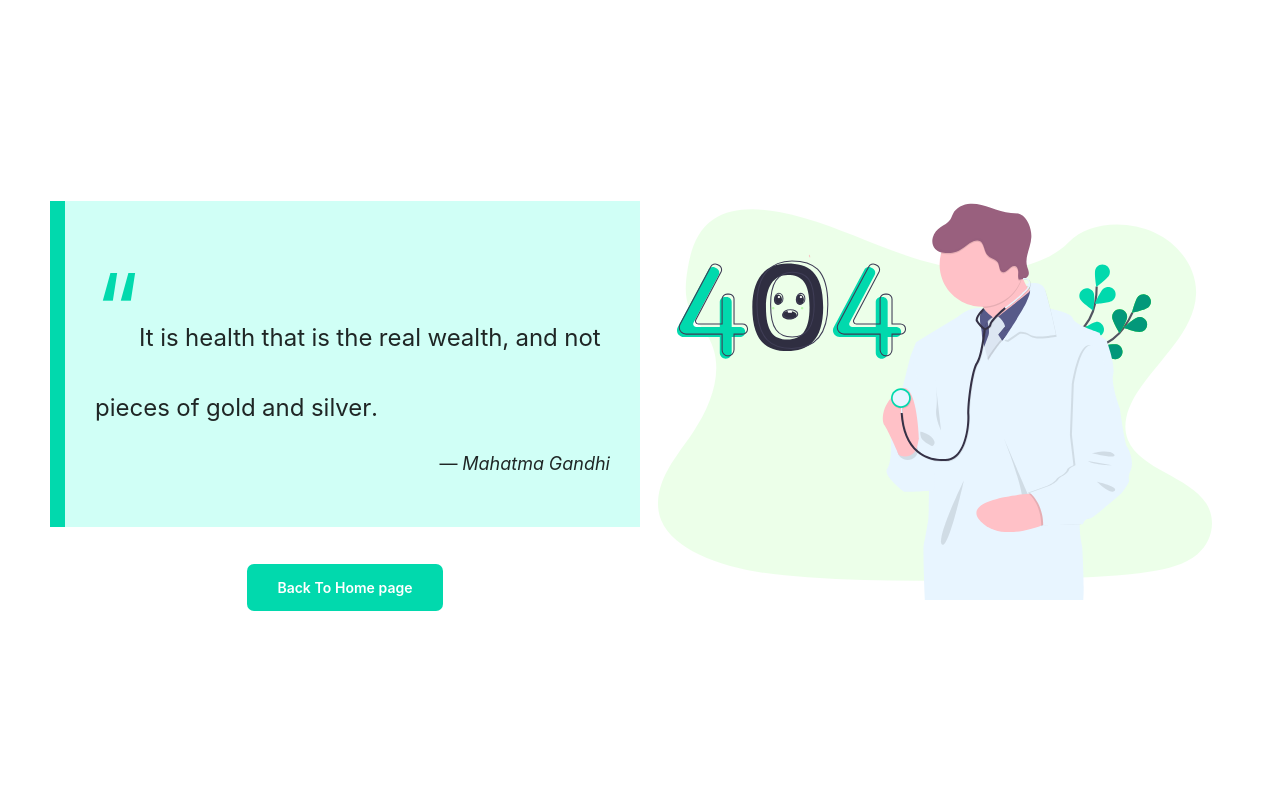
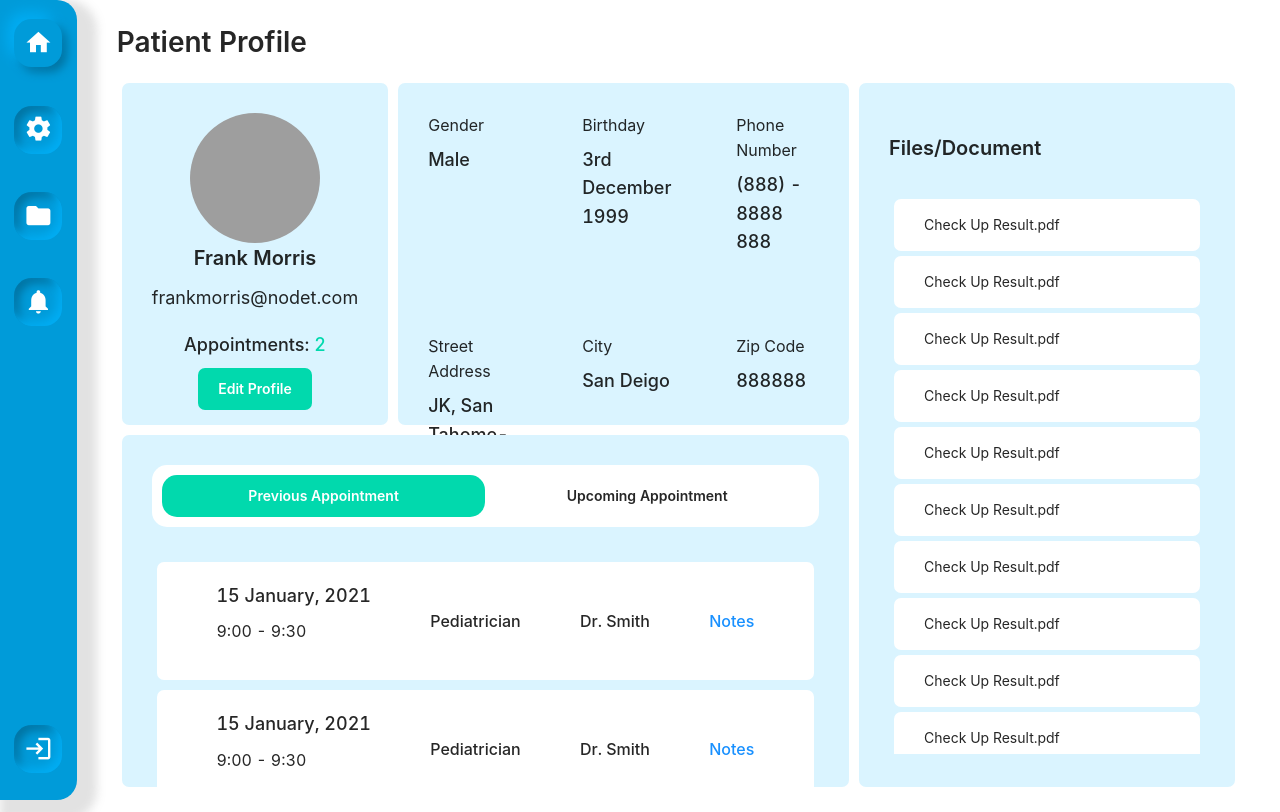
Before and after one commit to No-det/DrChrome-Client, a React (Create React App) app: page /testing in a window 1280 px wide. Built offline with nearby package versions, Linux system fonts and the light colour scheme; grey boxes are pictures that could not be loaded.

Commit message:
UI of the Patient Profile page is done

```diff
--- a/src/Components/Index/Signin.js
+++ b/src/Components/Index/Signin.js
@@ -9,8 +9,8 @@ import queryString from "query-string";
 export default function Signin(props) {
   useEffect(() => {
     const { token } = queryString.parse(props.location.search);
-    localStorage.setItem("token", token);
     if (token) {
+      localStorage.setItem("token", token);
       props.history.push("/patient");
     }
   }, [props.location, props.history]);
--- /dev/null
+++ b/src/Components/PatientProfile/AppointmentCard/index.css
@@ -0,0 +1,24 @@
+.patientprofile__appointmentsdetail {
+  margin: 5px;
+  border-radius: 7px;
+  display: flex;
+  padding: 20px 30px;
+  background-color: white;
+  justify-content: space-around;
+  align-items: center;
+}
+.patientprofile__appointmenttime h5 {
+  font-size: 18px;
+}
+.patientprofile__appointmenttime p {
+  font-size: 16px;
+}
+.patientprofile__doctor,
+.patientprofile__type {
+  font-weight: 500;
+  font-size: 16px;
+}
+.patientprofile__notes a {
+  font-weight: 500;
+  font-size: 16px;
+}
--- /dev/null
+++ b/src/Components/PatientProfile/AppointmentCard/index.js
@@ -0,0 +1,20 @@
+import { Link } from "react-router-dom";
+import "./index.css";
+
+const AppointmentCard = () => {
+  return (
+    <div className="patientprofile__appointmentsdetail">
+      <div className="patientprofile__appointmenttime">
+        <h5>15 January, 2021</h5>
+        <p>9:00 - 9:30</p>
+      </div>
+      <div className="patientprofile__type">Pediatrician</div>
+      <div className="patientprofile__doctor">Dr. Smith</div>
+      <div className="patientprofile__notes">
+        <Link to="/">Notes</Link>
+      </div>
+    </div>
+  );
+};
+
+export default AppointmentCard;
--- /dev/null
+++ b/src/Components/PatientProfile/FileCard/index.css
@@ -0,0 +1,12 @@
+.patientprofile__file {
+  display: flex;
+  align-items: center;
+  justify-content: space-between;
+  padding: 15px 30px;
+  background-color: white;
+  margin: 5px;
+  border-radius: 7px;
+}
+.patientprofile__file p {
+  margin: 0;
+}
--- /dev/null
+++ b/src/Components/PatientProfile/FileCard/index.js
@@ -0,0 +1,18 @@
+import "./index.css";
+
+import { Icon, InlineIcon } from "@iconify/react";
+import cloudDownloadOutlined from "@iconify/icons-bx/bx-cloud-download";
+
+const FileCard = () => {
+  return (
+    <div className="patientprofile__file">
+      <p>Check Up Result.pdf</p>
+      <Icon
+        icon={cloudDownloadOutlined}
+        style={{ fontSize: "30px", cursor: "pointer" }}
+      />
+    </div>
+  );
+};
+
+export default FileCard;
--- /dev/null
+++ b/src/Components/PatientProfile/index.css
@@ -0,0 +1,149 @@
+.patientprofile__main {
+  padding: 20px 40px;
+}
+.patientprofile__main h3 {
+  font-size: 28px;
+  font-weight: 600;
+}
+.patientprofile__container {
+  display: flex;
+}
+.patientprofile__left {
+  display: flex;
+  flex-direction: column;
+  flex: 7;
+}
+.patientprofile__top {
+  display: flex;
+  height: 44vh;
+}
+.patientprofile__briefdetails {
+  background-color: #daf4ff;
+  padding: 30px;
+  display: flex;
+  flex-direction: column;
+  justify-content: space-evenly;
+  align-items: center;
+  flex: 3;
+  border-radius: 7px;
+  margin: 5px;
+}
+.patientprofile__name h4 {
+  font-size: 20px;
+  font-weight: 600;
+  text-align: center;
+}
+.patientprofile__name p {
+  font-size: 18px;
+}
+.patientprofile__appointments h4 {
+  font-size: 18px;
+}
+.patientprofile__appointments h4 span {
+  color: #01d9ad;
+}
+.patientprofile__editprofile {
+  background-color: #01d9ad;
+  padding: 10px 20px;
+  color: white;
+  border-radius: 7px;
+  font-weight: 600;
+}
+.patientprofile__editprofile:hover {
+  color: white;
+}
+.patientprofile__details {
+  flex: 7;
+}
+.patientprofile__image img {
+  border-radius: 50%;
+  height: 130px;
+  width: 130px;
+}
+.patientprofile__details {
+  margin: 5px;
+  border-radius: 7px;
+  background-color: #daf4ff;
+  display: grid;
+  grid-template-columns: 1fr 1fr 1fr;
+}
+.patientprofile__detail {
+  display: flex;
+  flex-direction: column;
+  padding: 30px;
+}
+.patientprofile__detail h5 {
+  font-size: 16px;
+  font-weight: 400;
+}
+.patientprofile__detail p {
+  font-size: 18px;
+  font-weight: 500;
+}
+.patientprofile__bottom {
+  margin: 5px;
+  height: 44vh;
+  border-radius: 7px;
+  padding: 30px;
+  background-color: #daf4ff;
+}
+.patientprofile__nav {
+  display: flex;
+  align-items: center;
+  justify-content: space-evenly;
+  background-color: white;
+  padding: 10px;
+  border-radius: 15px;
+}
+.patientprofile__nav span {
+  padding: 10px 20px;
+  display: flex;
+  align-items: center;
+  justify-content: center;
+  flex: 1;
+  font-weight: 600;
+  cursor: pointer;
+  border-radius: 15px;
+}
+.pp__active {
+  transition: 0.3s all ease-in-out;
+  background-color: #01d9ad;
+  color: white;
+}
+.patientprofile__appointmentsdetails {
+  display: flex;
+  margin: 30px 0;
+  flex-direction: column;
+  overflow-y: scroll;
+  height: 80%;
+}
+.patientprofile__appointmentsdetails::-webkit-scrollbar {
+  width: 5px;
+}
+.patientprofile__appointmentsdetails::-webkit-scrollbar-thumb {
+  background-color: #01d9ad;
+  border-radius: 5px;
+}
+.patientprofile__right {
+  margin: 5px;
+  border-radius: 7px;
+  padding: 30px;
+  background-color: #daf4ff;
+  flex: 3;
+}
+.patientprofile__right h5 {
+  font-size: 20px;
+  font-weight: 600;
+  padding: 20px 0;
+}
+.patientprofile__files {
+  height: 70vh;
+  overflow-y: scroll;
+}
+.patientprofile__files::-webkit-scrollbar {
+  width: 5px;
+}
+.patientprofile__files::-webkit-scrollbar-thumb {
+  background-color: #01d9ad;
+  border-radius: 5px;
+}
--- /dev/null
+++ b/src/Components/PatientProfile/index.js
@@ -0,0 +1,144 @@
+import "./index.css";
+import { useState, useEffect } from "react";
+import { Link } from "react-router-dom";
+import AppointmentCard from "./AppointmentCard";
+import FileCard from "./FileCard";
+
+const PatientProfile = () => {
+  const [nav, setNav] = useState(0);
+
+  const changeNav = (id) => {
+    setNav(id);
+  };
+
+  return (
+    <div className="patientprofile__main">
+      <h3>Patient Profile</h3>
+      <div className="patientprofile__container">
+        <div className="patientprofile__left">
+          <div className="patientprofile__top">
+            <div className="patientprofile__briefdetails">
+              <div className="patientprofile__image">
+                <img
+                  src="https://images.vexels.com/media/users/3/145908/preview2/52eabf633ca6414e60a7677b0b917d92-male-avatar-maker.jpg"
+                  alt="DP"
+                />
+              </div>
+              <div className="patientprofile__name">
+                <h4>Frank Morris</h4>
+                <p>frankmorris@nodet.com</p>
+              </div>
+              <div className="patientprofile__appointments">
+                <h4>
+                  Appointments: <span>2</span>
+                </h4>
+              </div>
+              <Link className="patientprofile__editprofile" to="/">
+                Edit Profile
+              </Link>
+            </div>
+            <div className="patientprofile__details">
+              <div className="patientprofile__detail">
+                <h5>Gender</h5>
+                <p>Male</p>
+              </div>
+              <div className="patientprofile__detail">
+                <h5>Birthday</h5>
+                <p>3rd December 1999</p>
+              </div>
+              <div className="patientprofile__detail">
+                <h5>Phone Number</h5>
+                <p>(888) - 8888 888</p>
+              </div>
+              <div className="patientprofile__detail">
+                <h5>Street Address</h5>
+                <p>JK, San Tahome-45</p>
+              </div>
+              <div className="patientprofile__detail">
+                <h5>City</h5>
+                <p>San Deigo</p>
+              </div>
+              <div className="patientprofile__detail">
+                <h5>Zip Code</h5>
+                <p>888888</p>
+              </div>
+              <div className="patientprofile__detail">
+                <h5>Registered Date</h5>
+                <p>23 December, 2020</p>
+              </div>
+              <div className="patientprofile__detail">
+                <h5>Last Updated</h5>
+                <p>24 December, 2020</p>
+              </div>
+              <div className="patientprofile__detail">
+                <h5>Blood Group</h5>
+                <p>A +ve</p>
+              </div>
+            </div>
+          </div>
+          <div className="patientprofile__bottom">
+            <div className="patientprofile__nav">
+              <span
+                onClick={() => changeNav(0)}
+                className={nav === 0 ? "pp__active" : null}
+              >
+                Previous Appointment
+              </span>
+              <span
+                onClick={() => changeNav(1)}
+                className={nav === 1 ? "pp__active" : null}
+              >
+                Upcoming Appointment
+              </span>
+            </div>
+            <div className="patientprofile__appointmentsdetails">
+              <AppointmentCard />
+              <AppointmentCard />
+              <AppointmentCard />
+              <AppointmentCard />
+              <AppointmentCard />
+              <AppointmentCard />
+              <AppointmentCard />
+              <AppointmentCard />
+              <AppointmentCard />
+              <AppointmentCard />
+              <AppointmentCard />
+              <AppointmentCard />
+              <AppointmentCard />
+              <AppointmentCard />
+              <AppointmentCard />
+            </div>
+          </div>
+        </div>
+        <div className="patientprofile__right">
+          <h5>Files/Document</h5>
+          <div className="patientprofile__files">
+            <FileCard />
+            <FileCard />
+            <FileCard />
+            <FileCard />
+            <FileCard />
+            <FileCard />
+            <FileCard />
+            <FileCard />
+            <FileCard />
+            <FileCard />
+            <FileCard />
+            <FileCard />
+            <FileCard />
+            <FileCard />
+            <FileCard />
+            <FileCard />
+            <FileCard />
+            <FileCard />
+            <FileCard />
+            <FileCard />
+            <FileCard />
+          </div>
+        </div>
+      </div>
+    </div>
+  );
+};
+
+export default PatientProfile;
--- a/src/Router.js
+++ b/src/Router.js
@@ -10,14 +10,19 @@ import NotFound from "./Components/404";
 import SignUp2 from "./Components/SignUp2";
 import PrivateRoute from "./Contexts/Private__Route";
 
+import PatientProfile from "./Components/PatientProfile";
+
 function Router() {
   return (
     <BrowserRouter>
       <Switch>
-        <Route path={["/test", "/doctor", "/patient", "/appointment"]}>
+        <Route
+          path={["/test", "/doctor", "/patient", "/appointment", "/testing"]}
+        >
           <Layout>
             <Switch>
               <PrivateRoute path="/test" component={Navbar} />
+              <Route exact path="/testing" component={PatientProfile} />
               <PrivateRoute path="/doctor" component={DoctorHome} />
               <PrivateRoute path="/patient" component={PatientHome} />
               <PrivateRoute path="/appointment" component={Appointment} />
```
